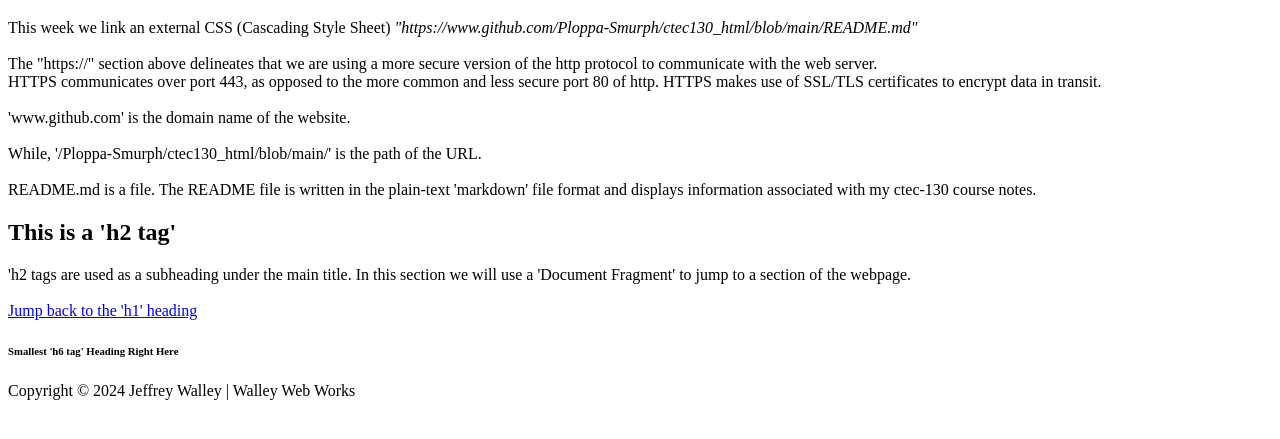
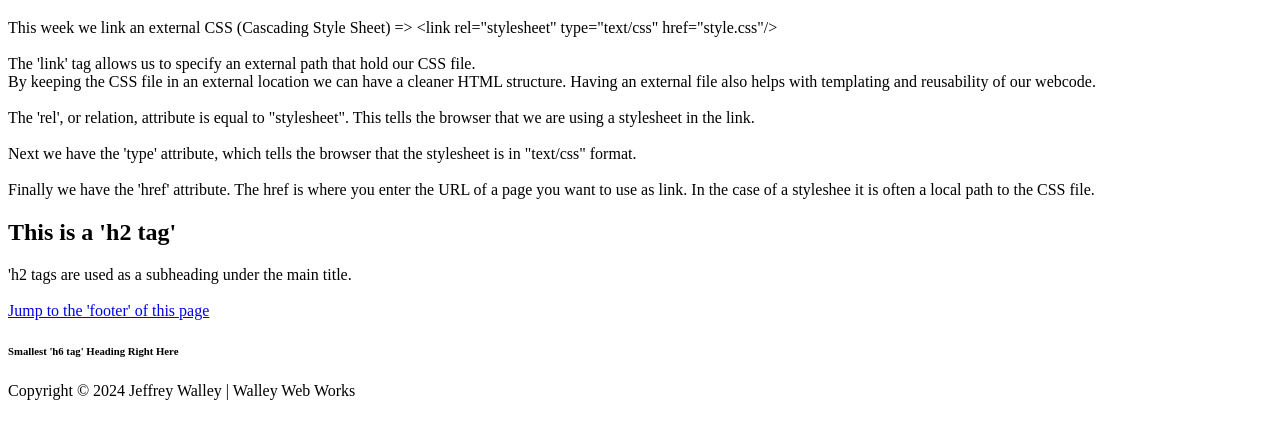
Before and after one commit to Ploppa-Smurph/ctec130_html, a plain HTML site: page wk03/wk03_proj03.html in a window 1280 px wide. Shown: the part 61-500 px from the top of the page. Drawn offline with Linux system fonts and the light colour scheme.

Commit message:
work on 130 wk 03

```diff
--- a/wk03/wk03_proj03.html
+++ b/wk03/wk03_proj03.html
@@ -17,7 +17,8 @@
     <!-- This metadata provides information about responsive web design. This defines the 'viewport' and states that the browser should use the entire viewable device width. -->
               <meta name="viewport" content="width=device-width">
 
-
+    <!-- Link tag allows you to specify the path of an external style (CSS) file. The link tag is also used to set the 'favicon' for the website. -->
+              <link rel="stylesheet" type="text/css" href="style.css"/>
 
     <!-- Title tag: the 'title' will display in the tab section of the browser, or across the top of the browser in non-tabbed browsing. -->
               <title>Jeff Walley's Week 03 Webpage with External CSS Stylesheet</title>
@@ -34,36 +35,36 @@
               <h1>Jeff Walley's Week 03 Webpage with External CSS Stylesheet</h1>
 
     <!-- <p> tag: the <p> tag denotes a new paragraph of text in the webpage. -->
-              <p>This week we link an external CSS (Cascading Style Sheet)
+              <p>This week we link an external CSS (Cascading Style Sheet) =>
 
-    <!-- <i> tag: make the text italic. -->
-              <i>"https://www.github.com/Ploppa-Smurph/ctec130_html/blob/main/README.md"</i>
+    <!-- <i> tag: make text between <i> tag italic. -->
+              &lt;link rel="stylesheet" type="text/css" href="style.css"/&gt;
 
     <!-- <br> tag: line break tag, used to create a single line break. The <br> tag is an 'empty tag' meaning that it DOES NOT need an end tag. -->
               <br>
               <br>
-              The "https://" section above delineates that we are using a more secure version of the http protocol to communicate with the web server.
+              The 'link' tag allows us to specify an external path that hold our CSS file.
               <br>
-              HTTPS communicates over port 443, as opposed to the more common and less secure port 80 of http. HTTPS makes use of SSL/TLS certificates to encrypt data in transit.
+              By keeping the CSS file in an external location we can have a cleaner HTML structure. Having an external file also helps with templating and reusability of our webcode.
               <br>
               <br>
-              'www.github.com' is the domain name of the website.
+              The 'rel', or relation, attribute is equal to "stylesheet". This tells the browser that we are using a stylesheet in the link.
               <br>
               <br>
-              While, '/Ploppa-Smurph/ctec130_html/blob/main/' is the path of the URL.
+              Next we have the 'type' attribute, which tells the browser that the stylesheet is in "text/css" format.
               <br>
               <br>
-              README.md is a file. The README file is written in the plain-text 'markdown' file format and displays information associated with my ctec-130 course notes.
+              Finally we have the 'href' attribute. The href is where you enter the URL of a page you want to use as link. In the case of a styleshee it is often a local path to the CSS file.
 
     <!-- </p> end tag: close a <p> paragraph section of the HTML file. -->
               </p>
 
     <!-- An 'h2 tag' is considered a sub-heading of 'h1' and each smaller size is a further subheading. -->
               <h2>This is a 'h2 tag'</h2>
-              <p>'h2 tags are used as a subheading under the main title. In this section we will use a 'Document Fragment' to jump to a section of the webpage.
+              <p>'h2 tags are used as a subheading under the main title.
               <br>
               <br>
-              <a href="footer">Jump back to the 'h1' heading</a>
+              <a href="#footer">Jump to the 'footer' of this page</a>
               </p>
 
 
```
